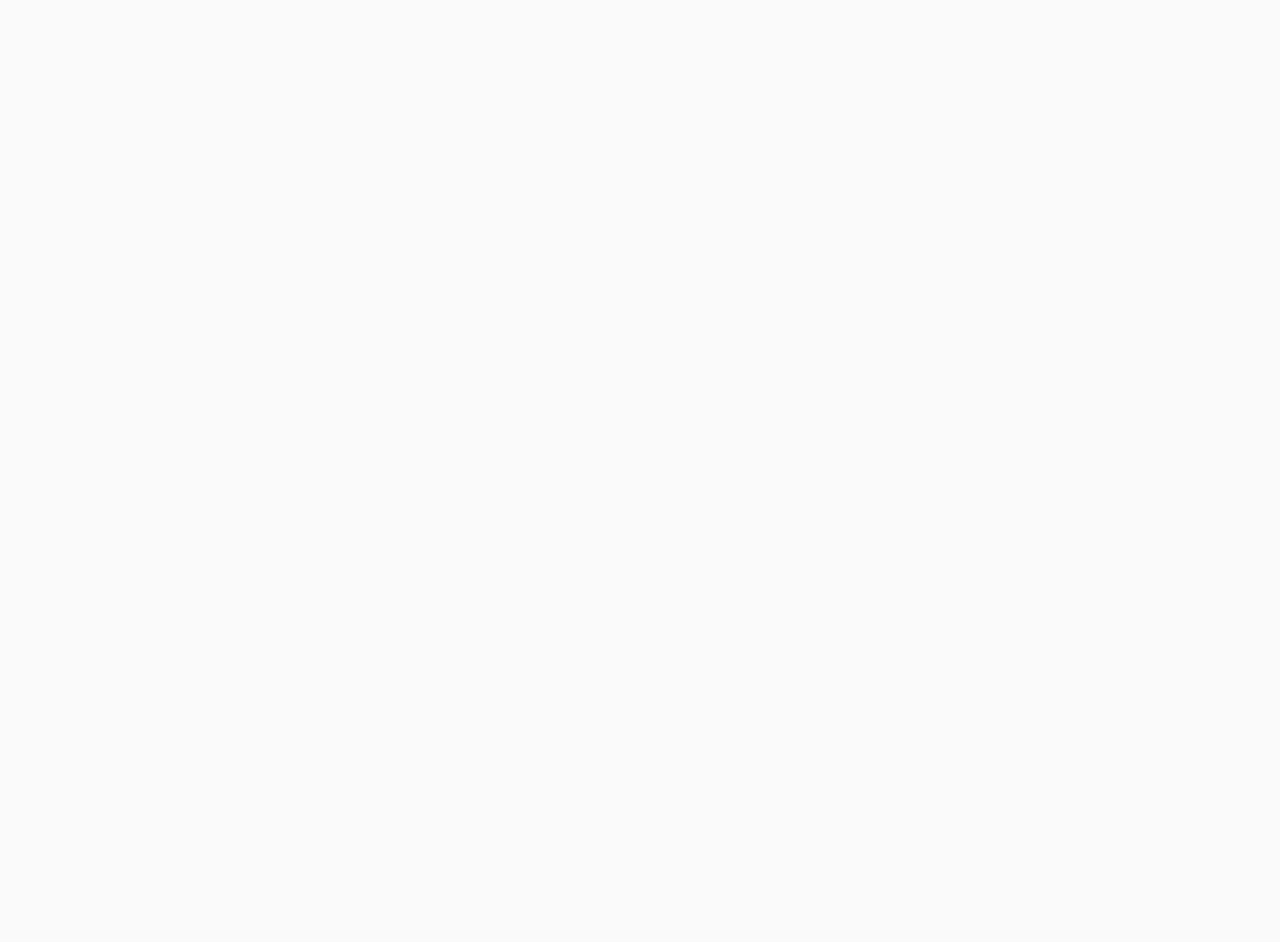
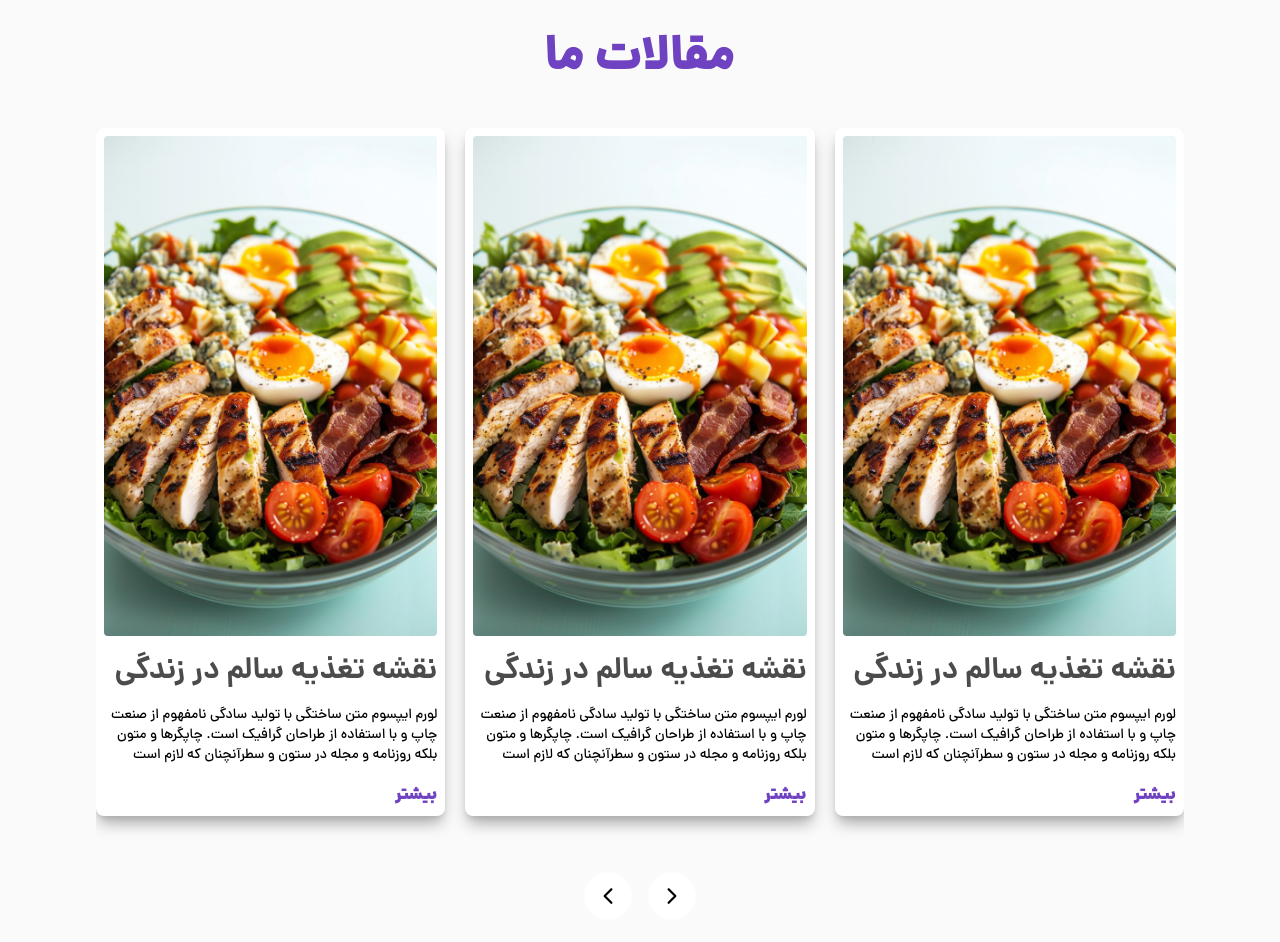
Before and after one commit to mohammadmehdidalvandii/fitplus-, a Next.js app: page / in a window 1280 px wide. Shown: the part 2100-3042 px from the top of the page. Built offline with nearby package versions, Linux system fonts and the light colour scheme.

Commit message:
created section Articles is suucess

```diff
--- a/src/app/page.jsx
+++ b/src/app/page.jsx
@@ -1,4 +1,5 @@
 import Navbar from "@/components/modules/Navbar/Navbar";
+import Articles from "@/components/template/home/Articles/Articles";
 import Coaches from "@/components/template/home/Coaches/Coaches";
 import Header from "@/components/template/home/Header/Header";
 import Services from "@/components/template/home/Services/Services";
@@ -10,6 +11,7 @@
     <Header/>
     <Coaches/>
     <Services/>
+    <Articles/>
     <br /><br /><br /><br /><br /><br /><br /><br /><br /><br /><br /><br /><br /><br /><br /><br /><br /><br /><br /><br /><br /><br /><br /><br /><br /><br /><br /><br /><br /><br /><br /><br /><br /><br /><br /><br /><br /><br /><br /><br /><br /><br /><br /><br /><br /><br /><br /><br /><br /><br /><br /><br /><br /><br /><br /><br /><br /><br /><br /><br /><br /><br /><br /><br /><br /><br /><br /><br /><br /><br /><br /><br /><br /><br /><br /><br /><br /><br /><br /><br /><br /><br /><br /><br /><br /><br /><br /><br /><br /><br />
     </>
   );
--- /dev/null
+++ b/src/components/template/home/Articles/Articles.jsx
@@ -0,0 +1,135 @@
+"use client"
+import Image from 'next/image'
+import Link from 'next/link'
+import React, { useRef } from "react";
+// Import Swiper React components
+import { Swiper, SwiperSlide } from "swiper/react";
+import { Navigation } from "swiper/modules";
+// Import Swiper styles
+import "swiper/css";
+import "swiper/css/navigation";
+import { IoIosArrowBack , IoIosArrowForward } from "react-icons/io";
+
+function Articles() {
+        const swiperRef = useRef(null);
+
+  return (
+    <section className="block mt-16">
+        <div className="container">
+            <div className="block">
+                <h4 className="title">مقالات ما </h4>
+            </div>
+            <div className="block mt-8">
+            <div className="block mt-12">
+          <Swiper
+            ref={swiperRef}
+            slidesPerView={3}
+            spaceBetween={20}
+            navigation={{
+              nextEl: `.navButtonNext`,
+              prevEl: `.navButtonPrev`,
+            }}
+            modules={[Navigation]}
+            breakpoints={{
+              270: {
+                slidesPerView: 1,
+                spaceBetween: 20,
+              },
+              380: {
+                slidesPerView: 1,
+                spaceBetween: 20,
+              },
+              540: {
+                slidesPerView: 2,
+                spaceBetween: 20,
+              },
+              640: {
+                slidesPerView: 2,
+                spaceBetween: 20,
+              },
+              768: {
+                slidesPerView: 3,
+                spaceBetween: 20,
+              },
+              1024: {
+                slidesPerView: 3,
+                spaceBetween: 20,
+              },
+            }}
+            className="mySwiper"
+          >
+            <SwiperSlide className="pb-6">
+            <div className="block bg-white p-2 rounded-lg shadow-lg shadow-secondary-200">
+                    <Image src="/assets/images/p-3.jpg" width={100} height={100} className='block rounded-sm w-full'/>
+                    <div className="block mt-4">
+                        <h6 className="block font-danaBold text-3xl text-secondary-300">نقشه تغذیه سالم در زندگی</h6>
+                        <p className="block text-sm font-danaMedium mt-4">لورم ایپسوم متن ساختگی با تولید سادگی نامفهوم از صنعت چاپ و با استفاده از طراحان گرافیک است. چاپگرها و متون بلکه روزنامه و مجله در ستون و سطرآنچنان که لازم است</p>
+                        <Link href='/' className='block font-danaBlack mt-4 text-lg text-primary-100 duration-400 ease-linear hover:text-primary-200'>بیشتر </Link>
+                    </div>
+                </div>
+            </SwiperSlide>
+            <SwiperSlide className="pb-6">
+            <div className="block bg-white p-2 rounded-lg shadow-lg shadow-secondary-200">
+                    <Image src="/assets/images/p-3.jpg" width={100} height={100} className='block rounded-sm w-full'/>
+                    <div className="block mt-4">
+                        <h6 className="block font-danaBold text-3xl text-secondary-300">نقشه تغذیه سالم در زندگی</h6>
+                        <p className="block text-sm font-danaMedium mt-4">لورم ایپسوم متن ساختگی با تولید سادگی نامفهوم از صنعت چاپ و با استفاده از طراحان گرافیک است. چاپگرها و متون بلکه روزنامه و مجله در ستون و سطرآنچنان که لازم است</p>
+                        <Link href='/' className='block font-danaBlack mt-4 text-lg text-primary-100 duration-400 ease-linear hover:text-primary-200'>بیشتر </Link>
+                    </div>
+                </div>
+            </SwiperSlide>
+            <SwiperSlide className="pb-6">
+            <div className="block bg-white p-2 rounded-lg shadow-lg shadow-secondary-200">
+                    <Image src="/assets/images/p-3.jpg" width={100} height={100} className='block rounded-sm w-full'/>
+                    <div className="block mt-4">
+                        <h6 className="block font-danaBold text-3xl text-secondary-300">نقشه تغذیه سالم در زندگی</h6>
+                        <p className="block text-sm font-danaMedium mt-4">لورم ایپسوم متن ساختگی با تولید سادگی نامفهوم از صنعت چاپ و با استفاده از طراحان گرافیک است. چاپگرها و متون بلکه روزنامه و مجله در ستون و سطرآنچنان که لازم است</p>
+                        <Link href='/' className='block font-danaBlack mt-4 text-lg text-primary-100 duration-400 ease-linear hover:text-primary-200'>بیشتر </Link>
+                    </div>
+                </div>
+            </SwiperSlide>
+            <SwiperSlide className="pb-6">
+            <div className="block bg-white p-2 rounded-lg shadow-lg shadow-secondary-200">
+                    <Image src="/assets/images/p-3.jpg" width={100} height={100} className='block rounded-sm w-full'/>
+                    <div className="block mt-4">
+                        <h6 className="block font-danaBold text-3xl text-secondary-300">نقشه تغذیه سالم در زندگی</h6>
+                        <p className="block text-sm font-danaMedium mt-4">لورم ایپسوم متن ساختگی با تولید سادگی نامفهوم از صنعت چاپ و با استفاده از طراحان گرافیک است. چاپگرها و متون بلکه روزنامه و مجله در ستون و سطرآنچنان که لازم است</p>
+                        <Link href='/' className='block font-danaBlack mt-4 text-lg text-primary-100 duration-400 ease-linear hover:text-primary-200'>بیشتر </Link>
+                    </div>
+                </div>
+            </SwiperSlide>
+
+          </Swiper>
+        </div>
+        <div className="block mt-8">
+        <div className="flex items-center justify-center gap-4">
+                                        <button className="navButtonNext"
+                                             onClick={() =>
+                                                {
+                                                    if (swiperRef.current) {
+                                                      swiperRef.current.swiper.slideNext();
+                                                    }
+                                                  }
+                                             }
+                                        >
+                                            <IoIosArrowForward/>
+                                        </button>
+                                        <button className="navButtonPrev"
+                                             onClick={() => {
+                                                if (swiperRef.current) {
+                                                  swiperRef.current.swiper.slidePrev();
+                                                }
+                                              }}
+                                        >
+                                            <IoIosArrowBack/>
+                                        </button>
+                                    </div>
+        </div>
+
+            </div>
+        </div>
+    </section>
+  )
+}
+
+export default Articles
```
